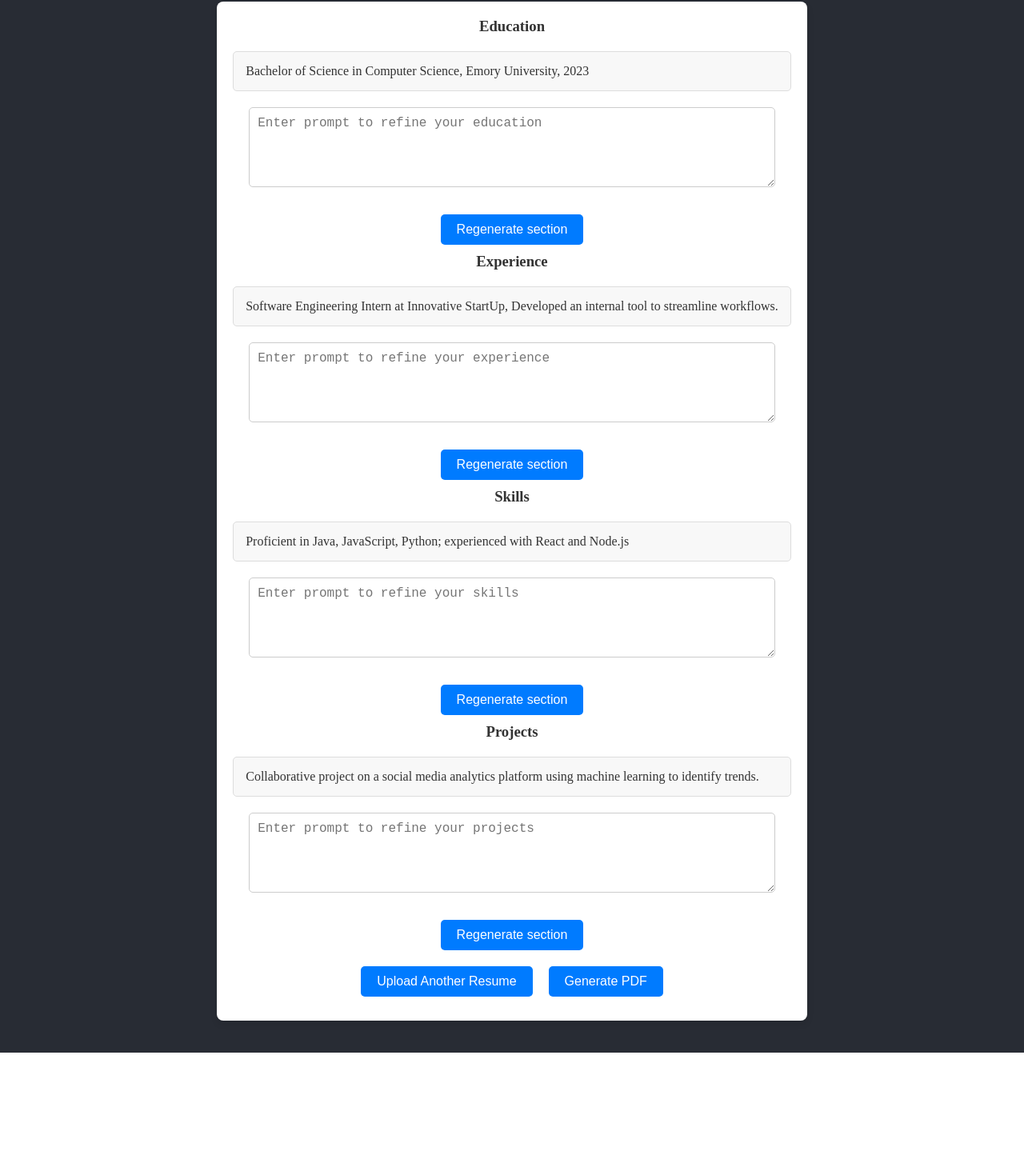
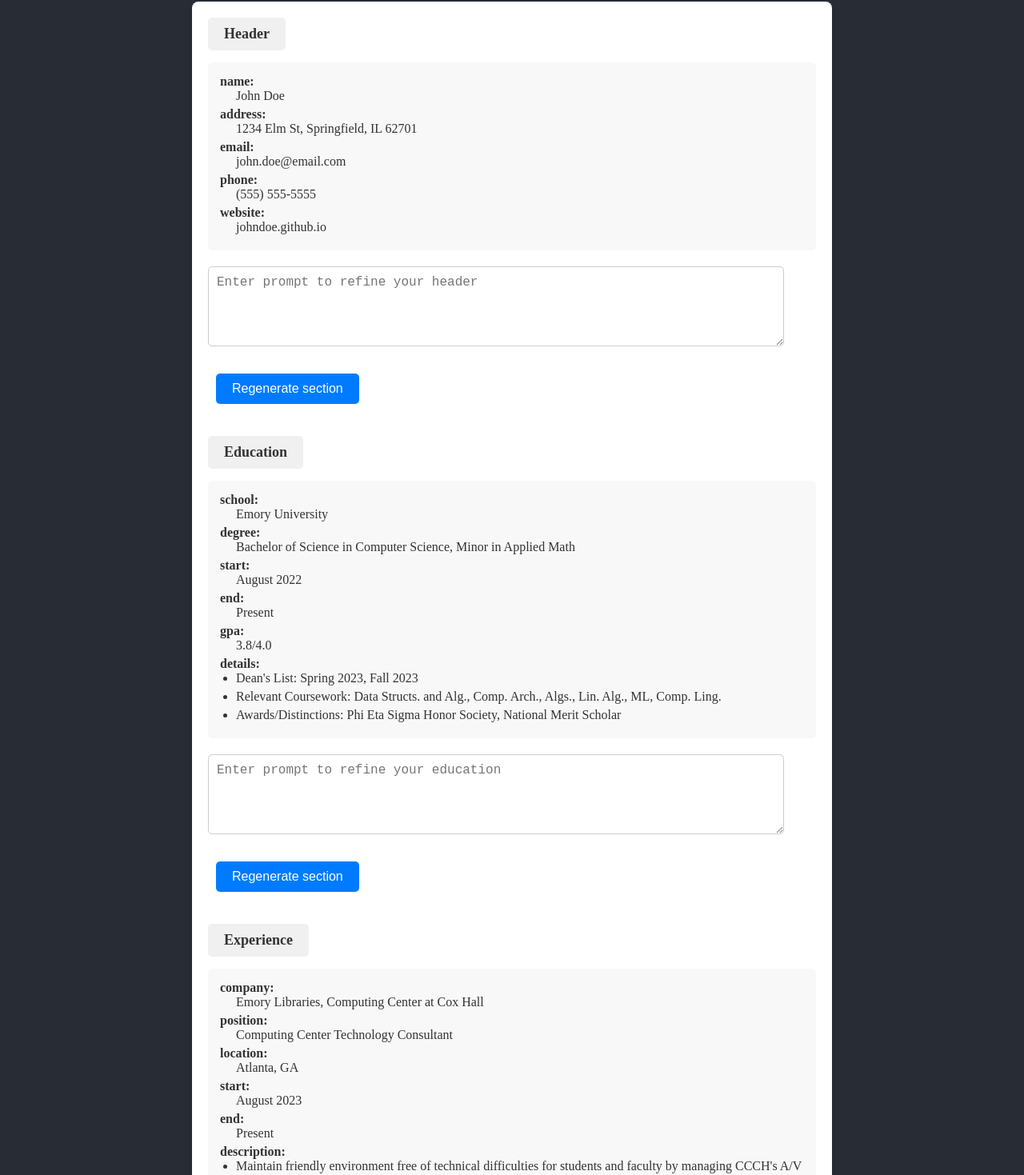
Before and after one commit to andrewtlu/resume-revamp, a React (Create React App) app in the folder resume-frontend/: page /refined in a window 1280 px wide. Shown: the part 115-1584 px from the top of the page at 80% size. Before the commit the page ends 1431 px from the top, so only its background shows below. Built offline with nearby package versions, Linux system fonts and the light colour scheme.

Commit message:
change frontend

```diff
--- a/resume-frontend/src/components/RefinedResume.css
+++ b/resume-frontend/src/components/RefinedResume.css
@@ -63,3 +63,45 @@
   white-space: pre-wrap;
   word-wrap: break-word;
 }
+
+.refined-resume .resume-section {
+  text-align: left;
+  margin-bottom: 30px;
+}
+
+.resume-section h3 {
+  background-color: #f0f0f0;
+  color: #333;
+  padding: 10px 20px;
+  border-radius: 5px;
+  display: inline-block;
+  margin-bottom: 5px;
+  font-size: 18px;
+  font-weight: bold;
+  box-shadow: none;
+}
+
+
+.resume-section .section-content {
+  background-color: #f8f8f8;
+  padding: 15px;
+  border-radius: 5px;
+  margin-top: 10px;
+}
+
+.resume-section .section-content .item {
+  margin-bottom: 5px;
+}
+
+.resume-section .section-content .item .key {
+  font-weight: bold;
+}
+
+.resume-section .section-content .item .value {
+  display: block;
+  margin-left: 20px;
+}
+
+.resume-section .section-content .item .value li {
+  margin-bottom: 5px;
+}
--- a/resume-frontend/src/components/RefinedResume.jsx
+++ b/resume-frontend/src/components/RefinedResume.jsx
@@ -5,11 +5,131 @@
 function RefinedResume({ onRegenerate }) {
   const navigate = useNavigate();
   const [resume, setResume] = useState(() => {
-    return {
-      education: 'Bachelor of Science in Computer Science, Emory University, 2023',
-      experience: 'Software Engineering Intern at Innovative StartUp, Developed an internal tool to streamline workflows.',
-      skills: 'Proficient in Java, JavaScript, Python; experienced with React and Node.js',
-      projects: 'Collaborative project on a social media analytics platform using machine learning to identify trends.'
+    return{
+    "header": {
+        "name": "John Doe",
+        "address": "1234 Elm St, Springfield, IL 62701",
+        "email": "john.doe@email.com",
+        "phone": "(555) 555-5555",
+        "website": "johndoe.github.io"
+    },
+    "education": [
+        {
+            "school": "Emory University",
+            "degree": "Bachelor of Science in Computer Science, Minor in Applied Math",
+            "start": "August 2022",
+            "end": "Present",
+            "gpa": "3.8/4.0",
+            "details": [
+                "Dean's List: Spring 2023, Fall 2023",
+                "Relevant Coursework: Data Structs. and Alg., Comp. Arch., Algs., Lin. Alg., ML, Comp. Ling.",
+                "Awards/Distinctions: Phi Eta Sigma Honor Society, National Merit Scholar"
+            ]
+        }
+    ],
+    "experience": [
+        {
+            "company": "Emory Libraries, Computing Center at Cox Hall",
+            "position": "Computing Center Technology Consultant",
+            "location": "Atlanta, GA",
+            "start": "August 2023",
+            "end": "Present",
+            "description": [
+                "Maintain friendly environment free of technical difficulties for students and faculty by managing CCCH's A/V system",
+                "Provide a secure, up-to-date online experience for 200+ students by servicing CCCH's 32 computers and 4 printers"
+            ]
+        },
+        {
+            "company": "Kerygma Digital",
+            "position": "Software Engineer",
+            "location": "Remote",
+            "start": "June 2023",
+            "end": "July 2023",
+            "description": [
+                "Reduced service response latency by 60% (~400 ms) by implementing a custom configurable time-to-live HTTP cache in order to create a more responsive experience for 5m+ users across 60,000+ Discord servers",
+                "Decreased HTML and JSON cache usage by 99% and 39% by creating custom middleware to strip stored responses",
+                "Leveraged knowledge in Java, MVC, REST, and Git to learn and work in C# with the ASP.NET framework"
+            ]
+        }
+    ],
+    "projects": [
+        {
+            "name": "Personal Website",
+            "description": [
+                "Researched, designed, and developed a personal portfolio website in order to showcase skills and learn front-end technology and design best-practices to support Project Emory and RIDEmory's front-end/design team"
+            ],
+            "website": "https://johndoe.github.io",
+            "technologies": [
+                "React + Vite",
+                "TypeScript",
+                "HTML/CSS",
+                "Figma",
+                "Git",
+                "Firefox/Chrome Developer Tools"
+            ]
+        },
+        {
+            "name": "RIDEmory",
+            "description": [
+                "Build a comprehensive rideshare solution for Emory's students through a self-updating database of ride information",
+                "Guided engineers through MongoDB GeoJSON indexing to filter search for nearby rides and current traffic times",
+                "Used Java and Spring Boot to teach MVC/REST and promote collaboration within the project's back-end team"
+            ],
+            "website": "https://ridemory.com",
+            "technologies": [
+                "Java/Spring Boot",
+                "MongoDB Atlas",
+                "Python/Flask",
+                "React",
+                "Figma",
+                "Git",
+                "Google Maps/Routes API"
+            ]
+        }
+    ],
+    "extracurriculars": [
+        {
+            "organization": "Project Emory",
+            "position": "Educational Director",
+            "location": "Atlanta, GA",
+            "start": "May 2023",
+            "end": "Present",
+            "description": [
+                "Craft engaging Spring Boot, MongoDB, and Git curriculum to enhance the technical proficiency of 20+ members",
+                "Provide working CS experience to 30+ students by establishing and running Emory's only open project-building club"
+            ]
+        },
+        {
+            "organization": "Emory Hack4Impact",
+            "position": "Software Engineer",
+            "location": "Atlanta, GA",
+            "start": "December 2023",
+            "end": "Present",
+            "description": [
+                "Design and develop an internal operations webpage including an announcements board, HR service page, personal dashboard, and resources page to provide Odyssey Family Consulting Center with a unified employee experience",
+                "Leverage knowledge in Figma to design pages based on client specifications and JavaScript to implement pages"
+            ]
+        }
+    ],
+    "other": [
+        {
+            "title": "Software",
+            "content": [
+                "(proficient): Java, Git, JavaScript/TypeScript, HTML/CSS, Python",
+                "(familiar): Shell, C, C#, Go"
+            ]
+        },
+        {
+            "title": "Interests",
+            "content": [
+                "Backpacking",
+                "Volleyball",
+                "Technical/Modded Minecraft",
+                "Linux",
+                "Performance Arts (Oboe and Guitar)"
+            ]
+        }
+    ]
 };
   });
   const [prompts, setPrompts] = useState(
@@ -36,13 +156,34 @@
   const handleGeneratePDF = () => {
     window.open('backendurl', '_blank');
   };
+const renderSectionContent = (content) => {
+  if (Array.isArray(content)) {
+    return content.map((item, index) => (
+      <div key={index} className="section-content">
+        {Object.entries(item).map(([key, value]) => (
+          Array.isArray(value)
+            ? <div key={key} className="item"><span className="key">{key}:</span> <ul className="value">{value.map((val, idx) => <li key={idx}>{val}</li>)}</ul></div>
+            : <div key={key} className="item"><span className="key">{key}:</span> <span className="value">{value}</span></div>
+        ))}
+      </div>
+    ));
+  } else {
+    return (
+      <div className="section-content">
+        {Object.entries(content).map(([key, value]) => (
+          <div key={key} className="item"><span className="key">{key}:</span> <span className="value">{value}</span></div>
+        ))}
+      </div>
+    );
+  }
+};
 
    return (
     <div className="refined-resume">
       {Object.keys(resume).map((section) => (
         <div key={section} className="resume-section">
           <h3>{section.charAt(0).toUpperCase() + section.slice(1)}</h3>
-              <p>{resume[section]}</p>
+          {renderSectionContent(resume[section])}
           <textarea
             value={prompts[section]}
             onChange={(e) => handlePromptChange(section, e.target.value)}
```
Lines whose indentation alone changed are shown as unchanged.
